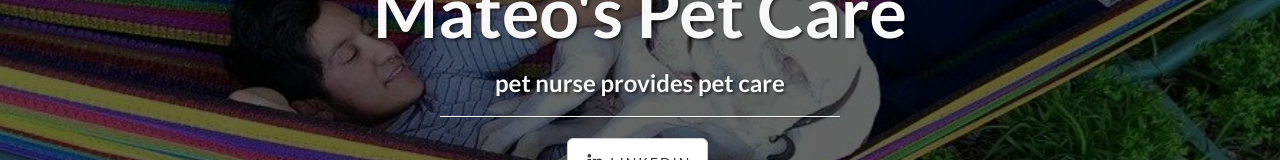
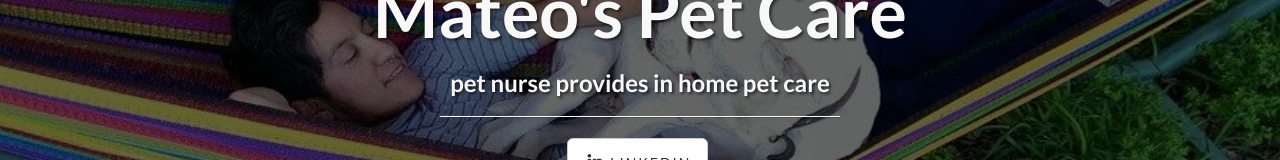
Before and after one commit to mateospetcare/mateospetcare.github.io, a plain HTML site: page index.html in a window 1280 px wide. Shown: the part 305-465 px from the top of the page. Drawn offline with Linux system fonts and the light colour scheme.

Commit message:
changed text on home page

```diff
--- a/index.html
+++ b/index.html
@@ -81,7 +81,7 @@
                 <div class="col-lg-12">
                     <div class="intro-message">
                         <h1>Mateo's Pet Care</h1>
-                        <h3>pet nurse provides pet care</h3>
+                        <h3>pet nurse provides in home pet care</h3>
                         <hr class="intro-divider">
                         <ul class="list-inline intro-social-buttons">
                           <!--   <li>
```
